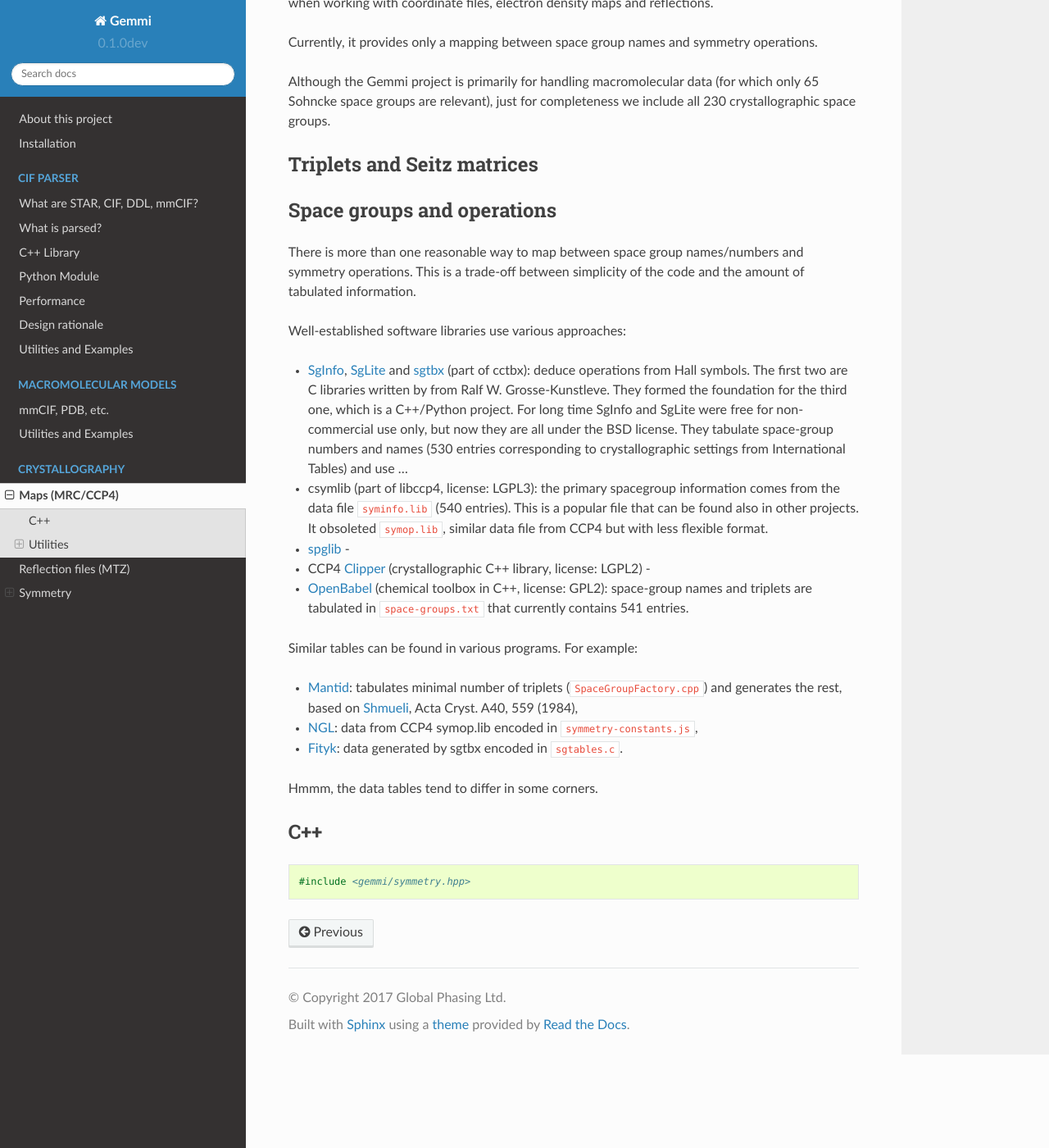
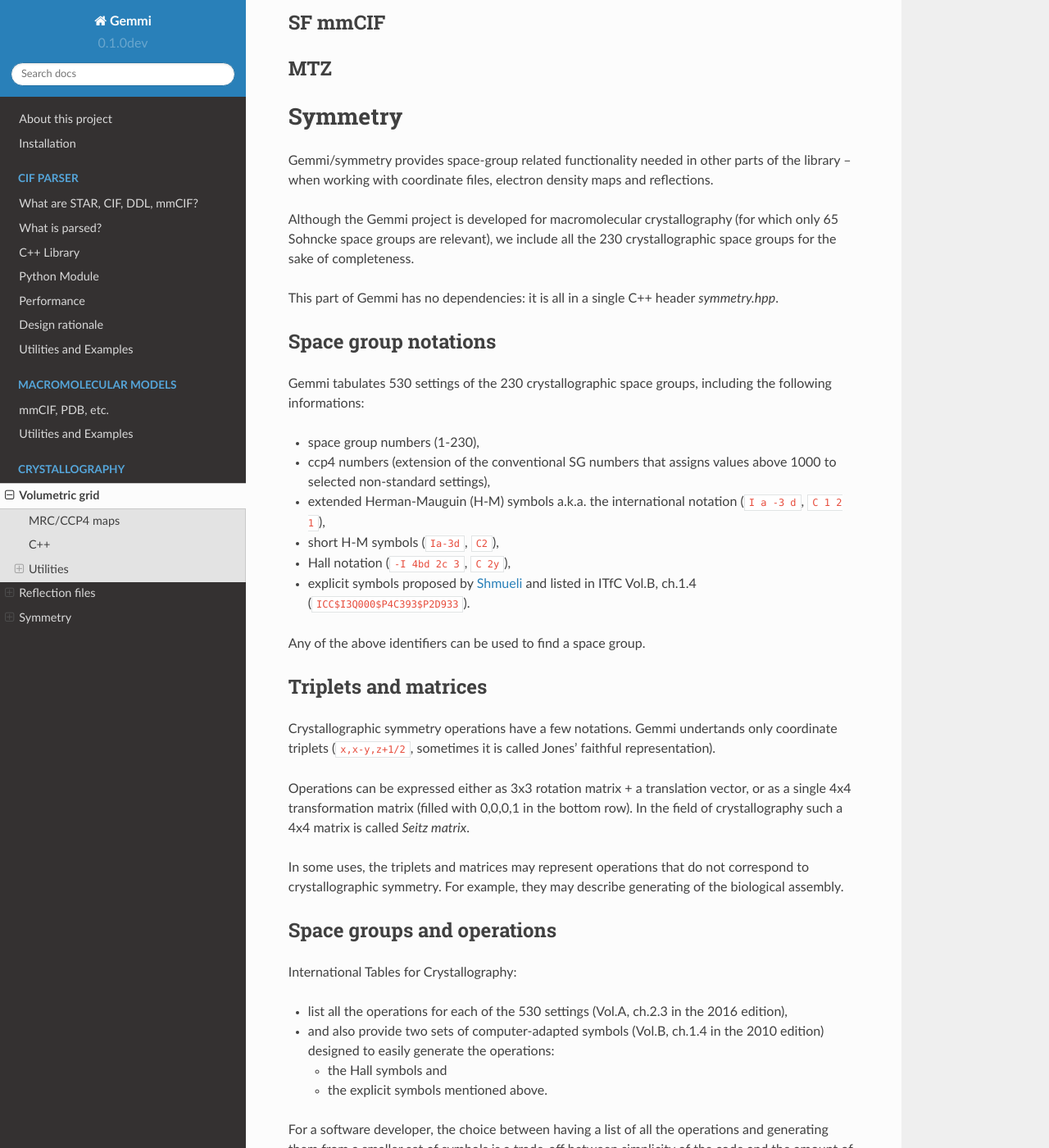
Before and after one commit to project-gemmi/gemmi, a Sphinx documentation site: the page built from docs/xtal.rst, in a window 1280 px wide and 1400 px high, scrolled down 974 px. Shown: the whole window at 82% size. Built offline with Sphinx 7.4.7 and the Read the Docs theme 2.0.0, drawn with Linux system fonts in a browser that asks for light colours; some of the changed text lies outside the part shown.

Commit message:
documentation

```diff
--- a/docs/xtal.rst
+++ b/docs/xtal.rst
@@ -1,14 +1,18 @@
 
-Maps (MRC/CCP4)
+Volumetric grid
 ###############
 
-Gemmi reads and writes MRC/CCP4 maps and masks in modes 0, 1, 2 and 6.
-This is a format with volumetric data on a grid.
-Modes 0, 1, 2 and 6 correspond C++ data types int8_t, int16_t, float and
-uint16_t.
-Maps usually represent electron density.
-Masks are used split the volume into two parts (for example: protein and
-solvent regions).
+TODO: describe data structure
+
+MRC/CCP4 maps
+=============
+
+Grid data can be read and written as MRC/CCP4 map file.
+Gemmi handles modes 0, 1, 2 and 6 of this format,
+which correspond to C++ data types int8_t, int16_t, float and uint16_t.
+Mode 2 (float) is usually used for the electron density,
+and mode 0 (int8_t) for masks, i.e. the 0/1 data that marks part of the volume
+(e.g. the solvent region).
 
 This part of the library is **not finished**.
 
@@ -32,10 +36,16 @@
    :language: console
 
 
-Reflection files (MTZ)
-######################
+Reflection files
+################
 
 (to be done)
+
+SF mmCIF
+========
+
+MTZ
+===
 
 Symmetry
 ########
@@ -44,59 +54,107 @@
 needed in other parts of the library -- when working with coordinate
 files, electron density maps and reflections.
 
-Currently, it provides only a mapping between space group names
-and symmetry operations.
+Although the Gemmi project is developed for macromolecular crystallography
+(for which only 65 Sohncke space groups are relevant),
+we include all the 230 crystallographic space groups
+for the sake of completeness.
 
-Although the Gemmi project is primarily for handling macromolecular data
-(for which only 65 Sohncke space groups are relevant),
-just for completeness we include all 230 crystallographic space groups.
+This part of Gemmi has no dependencies:
+it is all in a single C++ header `symmetry.hpp`.
 
-Triplets and Seitz matrices
-===========================
+Space group notations
+=====================
+
+Gemmi tabulates 530 settings of the 230 crystallographic space groups,
+including the following informations:
+
+* space group numbers (1-230),
+* ccp4 numbers (extension of the conventional SG numbers that
+  assigns values above 1000 to selected non-standard settings),
+* extended Herman-Mauguin (H-M) symbols a.k.a. the international notation
+  (``I a -3 d``, ``C 1 2 1``),
+* short H-M symbols (``Ia-3d``, ``C2``),
+* Hall notation (``-I 4bd 2c 3``, ``C 2y``),
+* explicit symbols proposed by Shmueli_  and listed in ITfC Vol.B, ch.1.4
+  (``ICC$I3Q000$P4C393$P2D933``).
+
+Any of the above identifiers can be used to find a space group.
+
+Triplets and matrices
+=====================
+
+Crystallographic symmetry operations have a few notations.
+Gemmi undertands only coordinate triplets (``x,x-y,z+1/2``, sometimes
+it is called Jones' faithful representation).
+
+Operations can be expressed either as 3x3 rotation matrix + a translation
+vector, or as a single 4x4 transformation matrix (filled with 0,0,0,1 in the
+bottom row). In the field of crystallography such a 4x4 matrix is called
+*Seitz matrix*.
+
+In some uses, the triplets and matrices may represent operations that
+do not correspond to crystallographic symmetry. For example, they may
+describe generating of the biological assembly.
 
 Space groups and operations
 ===========================
 
-There is more than one reasonable way to map between space group names/numbers
-and symmetry operations. This is a trade-off between simplicity of the code
-and the amount of tabulated information.
+International Tables for Crystallography:
 
-Well-established software libraries use various approaches:
+* list all the operations for each of the 530 settings
+  (Vol.A, ch.2.3 in the 2016 edition),
+* and also provide two sets of computer-adapted symbols
+  (Vol.B, ch.1.4 in the 2010 edition)
+  designed to easily generate the operations:
 
-* SgInfo_, SgLite_ and sgtbx_ (part of cctbx): deduce operations from Hall
-  symbols.
-  The first two are C libraries written by from Ralf W. Grosse-Kunstleve.
-  They formed the foundation for the third one, which is a C++/Python project.
-  For long time SgInfo and SgLite were free for non-commercial use only,
-  but now they are all under the BSD license.
-  They tabulate space-group numbers and names (530 entries corresponding
-  to crystallographic settings from International Tables) and use ...
+  * the Hall symbols and
+  * the explicit symbols mentioned above.
 
-* csymlib (part of libccp4, license: LGPL3):
+For a software developer, the choice between having a list of all the
+operations and generating them from a smaller set of symbols
+is a trade-off between simplicity of the code
+and the amount of the tabulated data.
+
+Different libraries make different choice:
+
+* Gemmi generates the operations from the explicit symbols
+  (should we switch to the Hall symbols?),
+
+* SgInfo_ and SgLite_ (old C libraries from Ralf W. Grosse-Kunstleve,
+  recently re-licensed to BSD):
+  space-group numbers and names (530 settings) are tabulated in the code;
+  operations are generated from the Hall symbols.
+
+* sgtbx_ (part of cctbx, BSD): the same approach as this library is
+  a successor of SgInfo written in C++/Python.
+
+* csymlib_ (part of libccp4, LGPL3):
   the primary spacegroup information comes from the data file
-  :file:`syminfo.lib` (540 entries).
-  This is a popular file that can be found also in other projects.
-  It obsoleted :file:`symop.lib`, similar data file from CCP4 but with
-  less flexible format.
+  :file:`syminfo.lib` (540 entries) which replaced the previously used
+  :file:`symop.lib` file (both files are used also in other projects),
 
-* spglib_ -
+* spglib_ (C library, BSD): tabulates the symmetry operations
+  in :file:`spg_database.c` (530 settings),
 
-* CCP4 Clipper_ (crystallographic C++ library, license: LGPL2) -
+* CCP4 Clipper_ (crystallographic C++ library, LGPL2) -
+  Hall symbols are tabulated in :file:`spacegroup_data.cpp` and interpreted
+  in :file:`spacegroup.cpp`,
 
-* OpenBabel_ (chemical toolbox in C++, license: GPL2):
+* OpenBabel_ (chemical toolbox in C++, GPL2):
   space-group names and triplets are tabulated in :file:`space-groups.txt`
-  that currently contains 541 entries.
+  (currently 541 entries).
 
-Similar tables can be found in various programs. For example:
+And the same with different programs. To pick a few examples:
 
 * Mantid_: tabulates minimal number of triplets (:file:`SpaceGroupFactory.cpp`)
   and generates the rest, based on Shmueli_, Acta Cryst. A40, 559 (1984),
 
-* NGL_: data from CCP4 symop.lib encoded in :file:`symmetry-constants.js`,
+* NGL_: data from CCP4 :file:`symop.lib` encoded in
+  :file:`symmetry-constants.js`,
 
 * Fityk_: data generated by sgtbx encoded in :file:`sgtables.c`.
 
-Hmmm, the data tables tend to differ in some corners.
+(Hmmm, the data tables tend to differ in some corners.)
 
 .. _SgInfo: https://github.com/rwgk/sginfo
 .. _SgLite: https://github.com/rwgk/sglite
```
